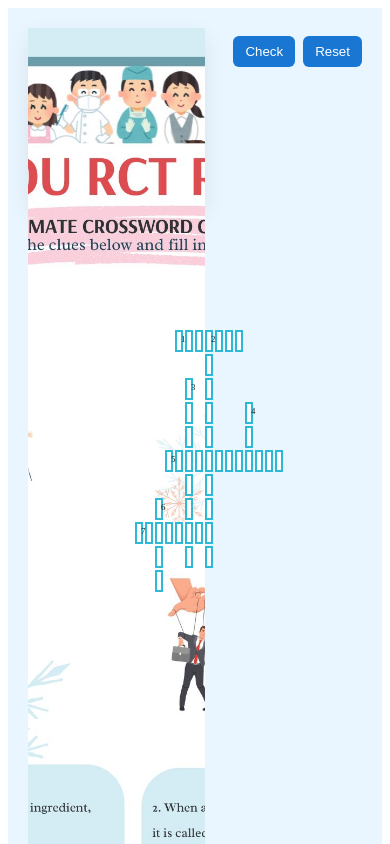
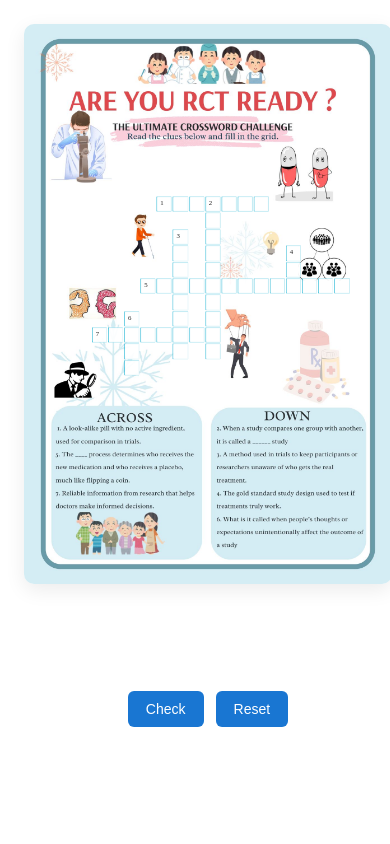
Before and after one commit to JoelAlexValiyaveeed/cross-word, a Vue app: page / in a window 390 px wide. Shown: the top 844 px of the page. Built offline with nearby package versions, Linux system fonts and the light colour scheme; the HTML template or start-up script is replaced by a standard one.

Commit message:
style fix

```diff
--- a/src/components/crossWord.vue
+++ b/src/components/crossWord.vue
@@ -72,10 +72,10 @@
         <button @click="resetPuzzle">Reset</button>
       </div>
     </aside> -->
-      <div class="buttons">
-        <button @click="checkAnswers">Check</button>
-        <button @click="resetPuzzle">Reset</button>
-      </div>
+    <div class="buttons">
+      <button @click="checkAnswers">Check</button>
+      <button @click="resetPuzzle">Reset</button>
+    </div>
   </div>
 </template>
 
@@ -94,7 +94,7 @@ type Cell = {
 };
 
 const ROWS = 12;
-const COLS = 15;
+const COLS = 16;
 
 /* initialize grid */
 const grid = ref<Cell[][]>(
@@ -144,7 +144,7 @@ placeWord("CONTROLLED", 1, 7, "down", 2, 2); // 2 Down
 placeWord("RANDOMISATION", 6, 3, "across", 5, 5); // 5 Across (moved a bit for better fit)
 placeWord("EVIDENCE", 9, 0, "across", 7, 7); // 7 Across
 placeWord("BLINDING", 3, 5, "down", 3, 3); // 3 Down (starts under C column)
-placeWord("RCT", 4, 11, "down", 4, 4); // 4 Down
+placeWord("RCT", 4, 12, "down", 4, 4); // 4 Down
 placeWord("BIAS", 8, 2, "down", 6, 6); // 6 Down
 
 /* Clues */
@@ -228,11 +228,15 @@ function cellClass(cell: Cell | null) {
     highlight: activeCell.value
       ? cellsFor(activeCell.value, currentDirection.value).includes(cell)
       : false,
-    correct: showResults.value && cell.value.toUpperCase() === cell.correct && !cell.blocked,
+    correct:
+      showResults.value &&
+      cell.value.toUpperCase() === cell.correct &&
+      !cell.blocked,
     wrong:
       showResults.value &&
       cell.value &&
-      cell.value.toUpperCase() !== cell.correct && !cell.blocked,
+      cell.value.toUpperCase() !== cell.correct &&
+      !cell.blocked,
   };
 }
 
@@ -382,100 +386,91 @@ function resetPuzzle() {
 <style scoped>
 .crossword-wrapper {
   display: flex;
+  flex-wrap: wrap;
   gap: 28px;
-  padding: 20px;
+  padding: 16px;
   justify-content: center;
   align-items: flex-start;
-  background: #eaf6ff;
-  min-height: 100vh;
+  /** background: #eaf6ff; */
+  min-height: 95vh;
   box-sizing: border-box;
-  height: 1111px;
 }
 
 .crossword-container {
   position: relative;
-  width: min(760px, 86vw);
-  /* use a fixed ratio so table fits image — adjust ratio to your image shape */
-  aspect-ratio: 1 / 1;
+  width: min(90vw, 760px);
+  background: #fff;
   border-radius: 10px;
-  box-shadow: 0 8px 24px rgba(0, 0, 0, 0.08);
-  background: #fff;
+  box-shadow: 0 6px 20px rgba(0, 0, 0, 0.08);
+  overflow: hidden;
+  display: flex;
+  justify-content: center;
+  align-items: center;
 }
 
-/* background image fills container */
+/* ✅ Full background image visible (no cut-off) */
 .background-image {
-  position: absolute;
-  inset: 0;
   width: 100%;
-  height: 1080px;
-  object-fit: cover;
+  height: auto;
+  max-height: 100%;
+  object-fit: contain; /* show entire image */
+  display: block;
   z-index: 1;
-  opacity: 0.98;
+  position: relative;
 }
 
-/* table overlay fills container exactly */
+/* ✅ Crossword overlay positioned in the center of image */
 .crossword-table {
   position: absolute;
-  inset: 0;
-  width: 78%;
-  height: 56%;
+  top: 30%;
+  left: 15%;
+  /* transform: translate(0, -39%); */
+  /* border-collapse: collapse; */
   z-index: 2;
-  /* border-spacing: 0.5em; */
-  top: 294px;
-  left: 105px;
+  width: 74%;
+  height: 37%;
 }
 
-/* each cell uses percentage size so it scales responsively */
+/* Cell design */
 .crossword-table td {
-  border: 2px solid #19b2d2e6;
-  /* width: calc(100% / 12); */
-  height: calc(100% / 12);
+  border: 1.8px solid #19b2d2e6;
   padding: 0;
-  margin: 0;
   position: relative;
+  text-align: center;
   vertical-align: middle;
-  text-align: center;
   background: transparent;
 }
 
-/* blocked cells are black */
 td.blocked {
   background: transparent;
   border-color: transparent;
 }
 
-/* input styling */
 .cross-input {
-  width: 100%;
+  width: 84%;
   height: 100%;
-  box-sizing: border-box;
   border: none;
-  font-size: calc(10px + 1.2vmin);
-  font-weight: 800;
+  font-weight: 700;
   text-align: center;
-  background: rgba(255, 255, 255, 0.94);
+  background: rgba(255, 255, 255, 0.92);
   color: #000;
   outline: none;
-  -webkit-appearance: none;
+  font-size: clamp(12px, 3vw, 20px);
 }
 
-/* small clue number */
 .cell-number {
   position: absolute;
   top: 2px;
   left: 4px;
-  font-size: calc(8px + 0.2vmin);
+  font-size: clamp(8px, 2.5vw, 12px);
   color: #222;
   z-index: 3;
 }
 
-/* active / highlight / correct / wrong styles */
+/* States */
 td.active {
   border-color: #19d2c8eb;
-  box-shadow: 0 0 0 3px rgba(30, 136, 229, 0.08) inset;
-}
-td.highlight {
-  box-shadow: inset 0 0 0 3px rgba(200, 230, 255, 0.55);
+  box-shadow: 0 0 0 3px rgba(25, 210, 200, 0.2) inset;
 }
 td.correct {
   background: #dff7d8;
@@ -486,41 +481,73 @@ td.wrong {
   border-color: #d32f2f;
 }
 
-/* clue panel */
-.clue-panel {
-  width: 320px;
-  background: #fff;
-  border-radius: 8px;
-  padding: 16px;
-  box-shadow: 0 8px 24px rgba(15, 30, 40, 0.06);
-}
-.clue-section {
-  margin-bottom: 12px;
-}
-.clue-section ul {
-  list-style: none;
-  padding-left: 0;
-  margin: 0;
-}
-.clue-section li {
-  padding: 6px 8px;
-  cursor: pointer;
-  border-radius: 6px;
-}
-.clue-section li.selected {
-  background: #e6f7ff;
-}
+/* Buttons */
 .buttons {
-  margin-top: 8px;
   display: flex;
-  gap: 8px;
+  justify-content: center;
+  gap: 12px;
+  flex-wrap: wrap;
+  margin-top: 12px;
 }
 button {
   background: #1976d2;
   color: white;
   border: none;
-  padding: 8px 12px;
+  padding: 10px 18px;
   border-radius: 6px;
   cursor: pointer;
+  font-size: 14px;
+  transition: 0.2s;
+}
+button:hover {
+  background: #125aa1;
+}
+button:active {
+  transform: scale(0.96);
+}
+
+/* 📱 Responsive */
+@media (max-width: 768px) {
+  .crossword-container {
+    width: 95vw;
+  }
+  .crossword-table {
+    width: 82%;
+  }
+  .cross-input {
+    font-size: clamp(10px, 4vw, 16px);
+  }
+}
+
+@media (max-width: 480px) {
+  .crossword-container {
+    width: 25em;
+    height: 35em;
+  }
+  .crossword-wrapper {
+    display: flex;
+    flex-wrap: wrap;
+    gap: 28px;
+    justify-content: center;
+    align-items: flex-start;
+    box-sizing: border-box;
+    width: 25em;
+  }
+  .crossword-table {
+    scale: 0.7;
+    top: 23%;
+    height: 47%;
+    width: 101%;
+    left: 3%;
+  }
+  .cross-input {
+    font-size: clamp(9px, 5vw, 14px);
+  }
+
+  .background-image {
+    width: 108%;
+    height: 100%;
+    left: -0.6em;
+  }
 }
 </style>
```
